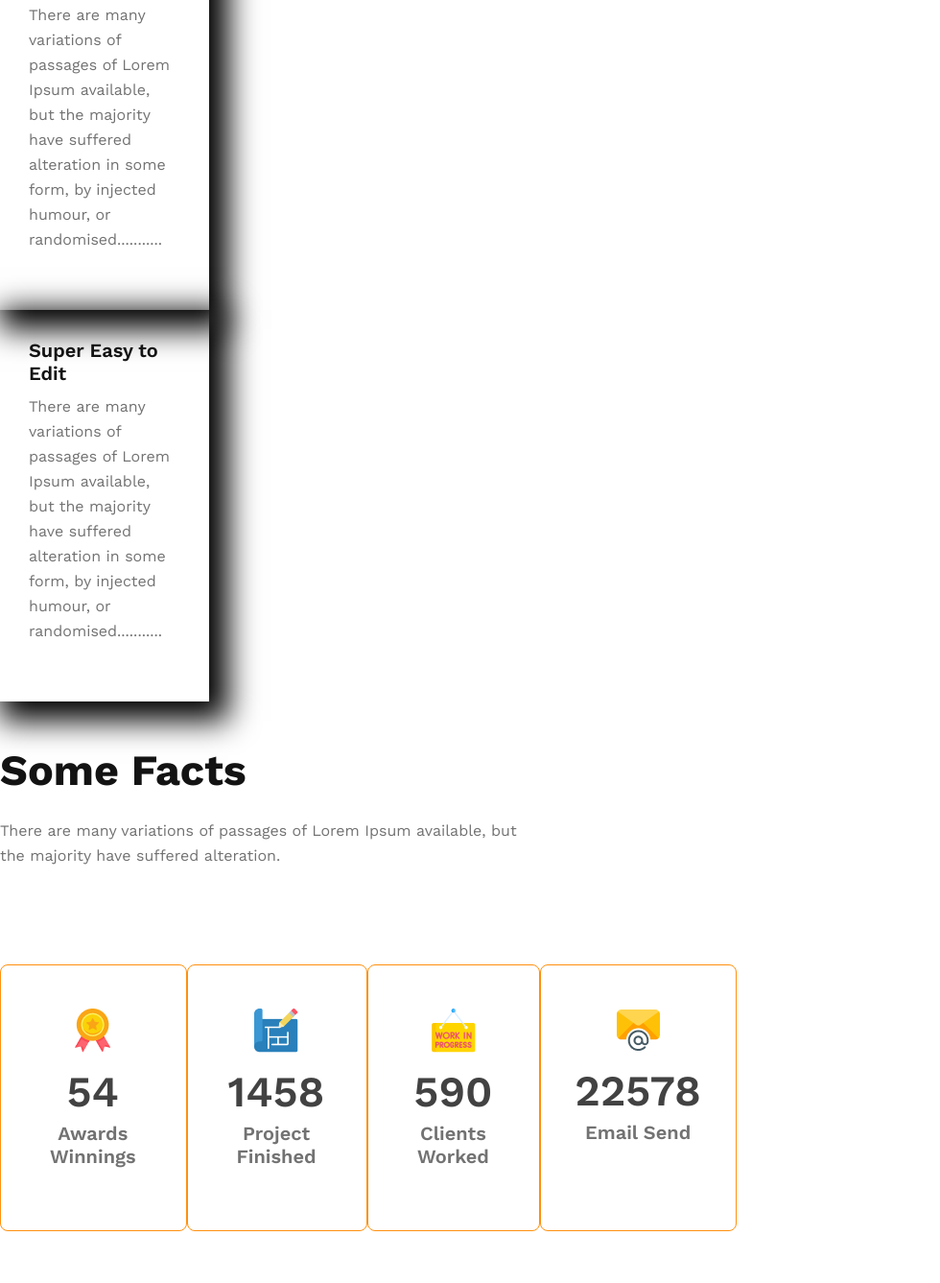
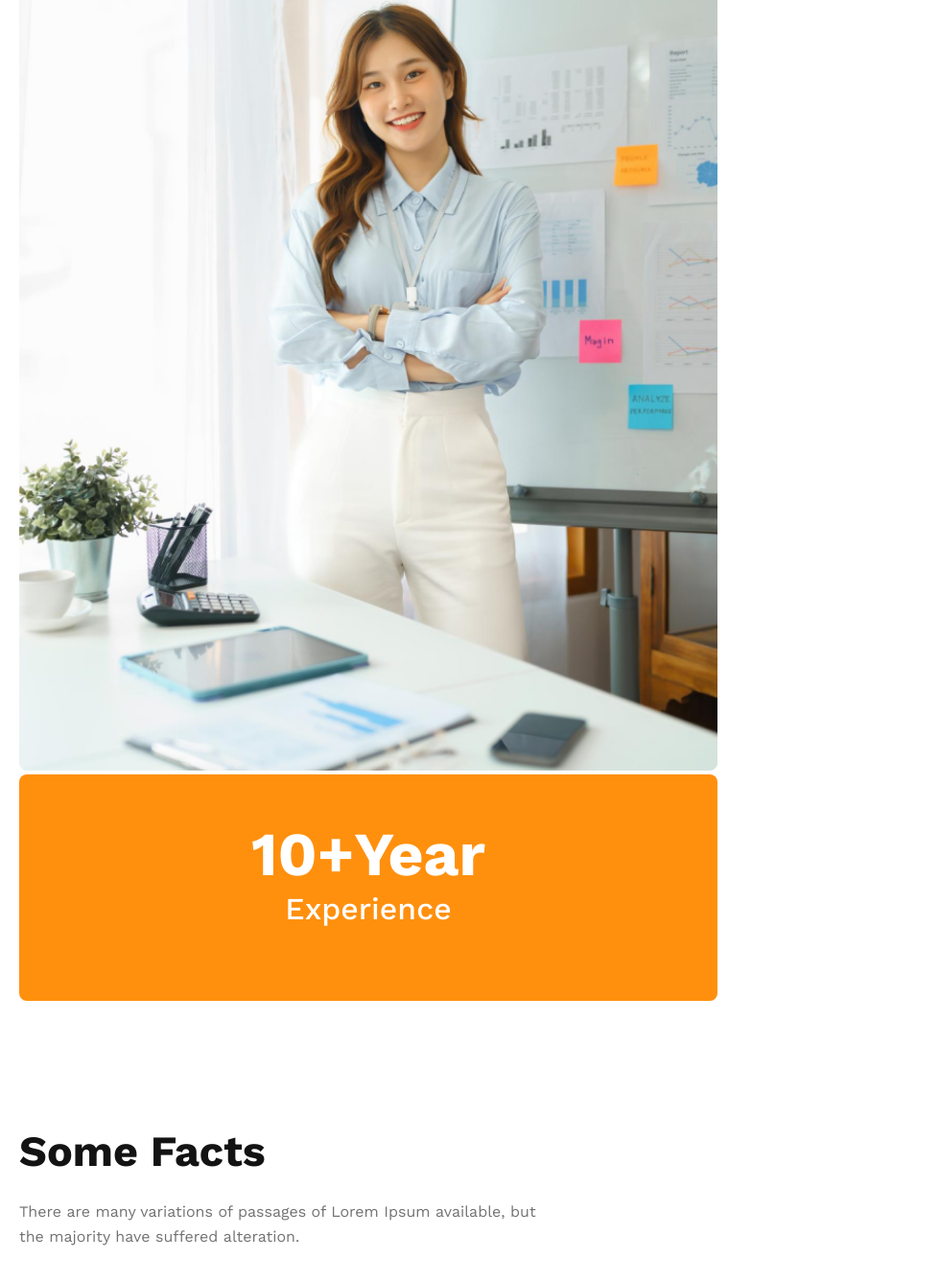
Before and after one commit to tawsifislam04/G3-Architects-Website, a plain HTML site: page index.html in a window 768 px wide. Shown: the part 3898-5235 px from the top of the page at 96% size, 980 px wide, since content can reach past the window. Drawn offline with nearby package versions, Linux system fonts and the light colour scheme.

Commit message:
responsive the whole main section

```diff
--- a/index.html
+++ b/index.html
@@ -74,6 +74,10 @@
             </div>
             <div class="features-img">
                 <img src="images/architect.png" alt="">
+                <div class="experience">
+                    <h3>10+Year</h3>
+                    <p>Experience</p>
+                </div>
             </div>
         </section>
 
--- a/styles/architect.css
+++ b/styles/architect.css
@@ -131,7 +131,8 @@ main{
 
 .features{
     display: flex;
-    gap: 54px;
+    gap: 146px;
+    margin-bottom: 0;
 }
 
 .features .section-title{
@@ -146,7 +147,8 @@ main{
 
 .features .card{
     padding: 30px;
-    box-shadow: 10px 10px 30px 10px;
+    box-shadow:0 4px 8px 0 rgba(0, 0, 0, 0.2), 0 6px 20px 0 rgba(0, 0, 0, 0.19);
+    margin-bottom: 20px;
 }
 
 .features .card h2{
@@ -160,10 +162,47 @@ main{
     margin-top: 10px;
 }
 
+.features-img{
+    width: 100%;
+}
+
+.features-img img{
+    height: 90%;
+    width: 100%;
+}
+
+.experience{
+    background-color: #FF900E;
+    text-align: center;
+    width: 342px;
+    border-radius: 8px;
+    border: 0;
+    padding: 45px 42px;
+    position: relative;
+    bottom: 80px;
+    right: 80px;
+}
+
+.experience h3{
+    margin: 0;
+    padding-bottom: 0px;
+    font-size: 4rem;
+    font-weight: 700;
+    color: #FFFFFF;
+}
+
+.experience p{
+    margin-top: 0px;
+    color: #FFFFFF;
+    font-size: 2rem;
+    font-weight: 500;
+}
+
 /* Facts Styles */
 
 .facts{
     margin-bottom: 180px;
+    margin-top: 130px;
 }
 
 .facts-title{
@@ -274,31 +313,55 @@ main{
     header{
         padding: 23px;
     }
+
+    .banner-title{
+        font-size: 3.5rem;
+    }
+
     nav,
-    .sponsors-img
+    .sponsors-img,
+    .features
     {
         flex-direction: column;
     }
+
     nav >ul{
         flex-direction: column;
         gap: 26px;
     }
+
     .teams{
         flex-direction: column-reverse;
         margin: 85px 20px 130px 20px;
         gap: 50px;
     }
+
     .teams-img{
         grid-template-columns: 1fr;
         gap :1rem;
     }
+
+    .features-img img{
+        width: 100%;
+        margin: 0px;
+    }
+
+    .experience{
+        position: static;
+        width: auto;
+    }
+
     .facts .card-container{
         flex-direction: column;
         padding-left: 20px;
         padding-right: 20px;
         gap: 20px;
     }
-    .facts-title,.facts-description{
+
+    .facts-title,
+    .facts-description,
+    .features
+    {
         margin-left: 10px;
         margin-right: 10px;
     }
@@ -311,11 +374,35 @@ main{
         padding: 50px;
     }
     nav,
-    .sponsors-img
+    .sponsors-img,
+    .features
     {
         flex-direction: column;
     }
     .teams{
         flex-direction: column-reverse;
     }
+
+    .features-img img{
+        margin: 0;
+        width: 100%;
+    }
+
+    .features,
+    .facts
+    {
+        margin-left: 20px;
+        margin-right: 20px;
+    }
+
+    .facts .card-container{
+        display: grid;
+        grid-template-columns: repeat(2,1fr);
+        gap: 10px;
+    }
+
+    .experience{
+        position: static;
+        width: auto;
+    }
 }
```
